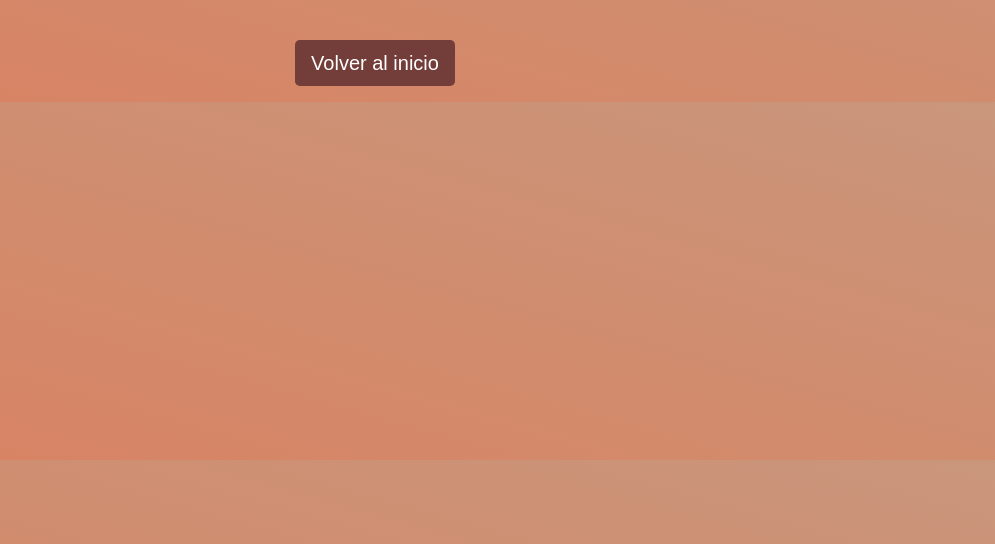
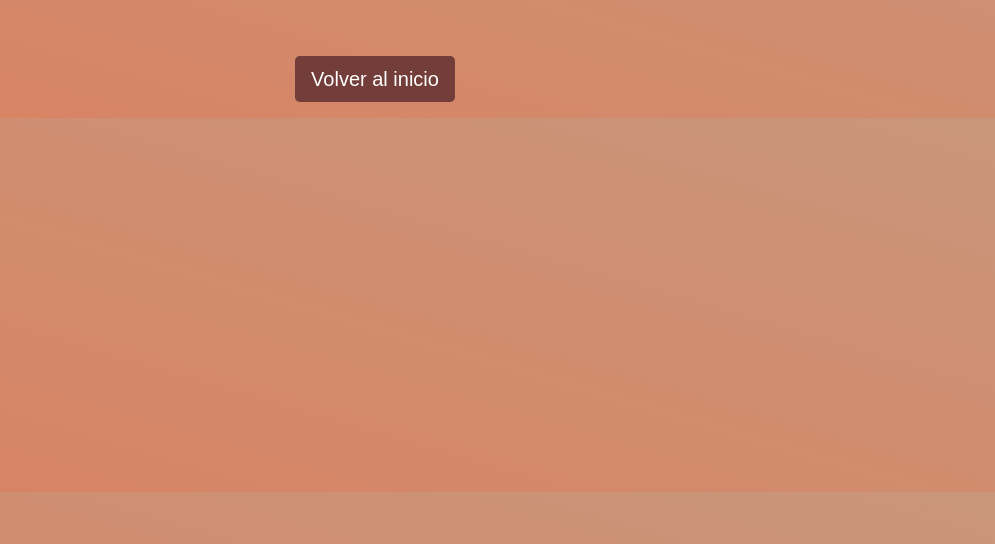
Before and after one commit to ediau11/ProyectoBlackSwan, a website: page 404.html in a window 1280 px wide. Shown: the part 256-800 px from the top of the page, without its empty margins (285-1280 px from the left). Drawn offline with Linux system fonts and the light colour scheme.

Commit message:
correcciones

```diff
--- a/scss/_error.scss
+++ b/scss/_error.scss
@@ -12,8 +12,8 @@
   display: flex;
   flex-direction: column;
   text-align: center;
-  margin-top: 10rem;
+  margin-top: 15%;
 }
 .espacio {
-  margin-top: 5rem;
+  margin-top: 4rem;
 }
```
Also changed, not shown: 404.html (line endings or trailing spaces), Contacto.html (line endings or trailing spaces), css/style.css, index.html (line endings or trailing spaces).
